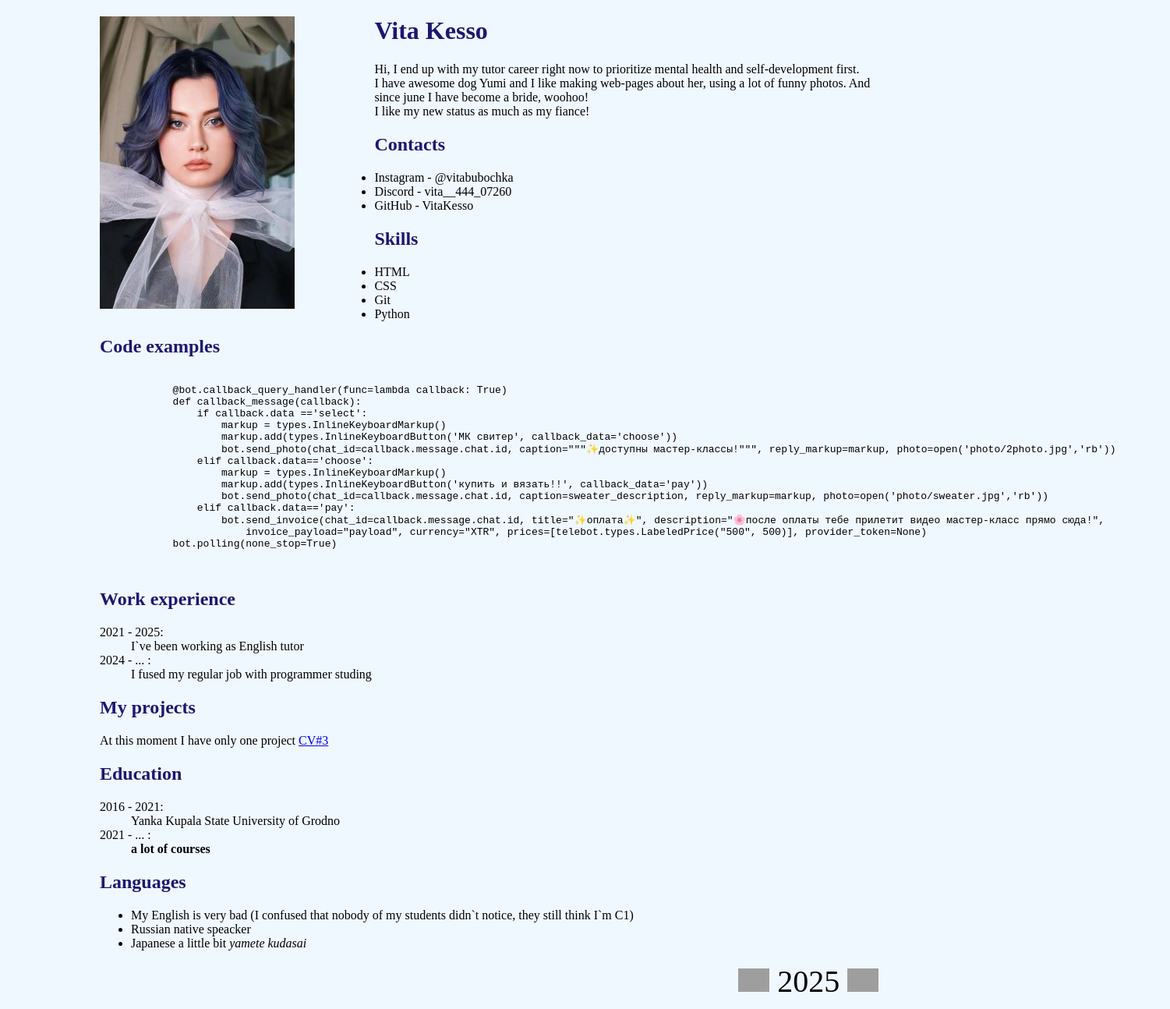
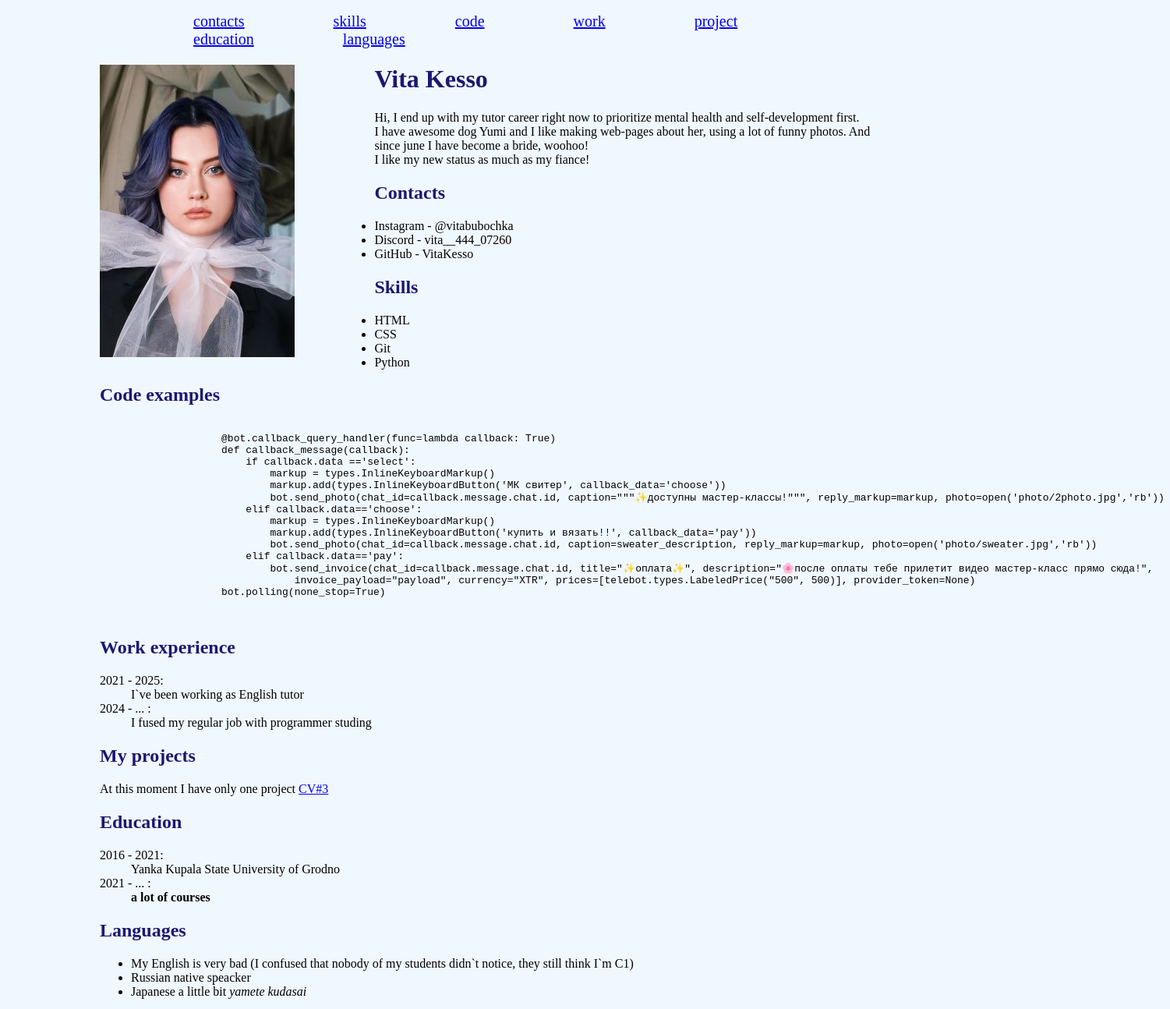
Before and after one commit to VitaKesso/rsschool-cv, a plain HTML site: page index.html in a window 1280 px wide. Shown: the top 1294 px of the page at 78% size, 1501 px wide, since content can reach past the window. Drawn offline with Linux system fonts and the light colour scheme; grey boxes are pictures that could not be loaded.

Commit message:
feat: add nav, header, main, footer, styles

```diff
--- a/index.html
+++ b/index.html
@@ -1,23 +1,44 @@
 <!DOCTYPE html>
 <html lang="en">
+
 <head>
     <title>VitaKesso</title>
     <link rel="stylesheet" href="style.css">
 </head>
+
 <body>
+    <header>
+        <nav>
+            <ul>
+                <li><a href="#contacts">contacts</a></li>
+                <li><a href="#skills">skills</a></li>
+                <li><a href="#code">code</a></li>
+                <li><a href="#work">work</a></li>
+                <li><a href="#project">project</a></li>
+                <li><a href="#education">education</a></li>
+                <li><a href="#languages">languages</a></li>
+            </ul>
+        </nav>
+    </header>
+    <main>
         <img src="photo/avatar.jpg" style="float: left; margin-right: 10%;" alt="avatar">
         <h1>Vita Kesso</h1>
         <p>
             Hi, I end up with my tutor career right now to prioritize mental health and self-development first.<br>
-            I have awesome dog Yumi and I like making web-pages about her, using a lot of funny photos. And since june I have become a bride, woohoo!<br>
+            I have awesome dog Yumi and I like making web-pages about her, using a lot of funny photos. And since june I
+            have become a bride, woohoo!<br>
             I like my new status as much as my fiance!<br>
         </p>
+        <div>
+            <section id="contacts">
                 <h2>Contacts</h2>
                 <ul>
                     <li>Instagram - @vitabubochka</li>
                     <li>Discord - vita__444_07260</li>
                     <li>GitHub - VitaKesso</li>
                 </ul>
+            </section>
+            <section id="skills">
                 <h2>Skills</h2>
                 <ul>
                     <li>HTML</li>
@@ -25,6 +46,8 @@
                     <li>Git</li>
                     <li>Python</li>
                 </ul>
+            </section>
+            <section id="code">
                 <h2>Code examples</h2>
                 <pre>
                     <code>
@@ -44,6 +67,8 @@
                     bot.polling(none_stop=True)
                     </code>
                 </pre>
+            </section>
+            <section id="work">
                 <h2>Work experience</h2>
                 <dl>
                     <dt>2021 - 2025:</dt>
@@ -51,10 +76,14 @@
                     <dt>2024 - ... :</dt>
                     <dd>I fused my regular job with programmer studing</dd>
                 </dl>
+            </section>
+            <section id="project">
                 <h2>My projects</h2>
                 <p>At this moment I have only one project
                     <a href="https://github.com/VitaKesso/rsschool-cv/tree/rsschool-cv-html">CV#3</a>
                 </p>
+            </section>
+            <section id="education">
                 <h2>Education</h2>
                 <dl>
                     <dt>2016 - 2021:</dt>
@@ -62,16 +91,27 @@
                     <dt>2021 - ... :</dt>
                     <dd><strong>a lot of courses</strong></dd>
                 </dl>
+            </section>
+            <section id="languages">
                 <h2>Languages</h2>
                 <ul>
-            <li>My English is very bad (I confused that nobody of my students didn`t notice, they still think I`m C1)</li>
+                    <li>My English is very bad (I confused that nobody of my students didn`t notice, they still think
+                        I`m C1)</li>
                     <li>Russian native speacker</li>
                     <li>Japanese a little bit <em>yamete kudasai</em></li>
                 </ul>
+            </section>
+        </div>
+    </main>
     <footer>
-            <a href="https://github.com/VitaKesso"><img src="https://encrypted-tbn0.gstatic.com/images?q=tbn:ANd9GcQ0NHHauAPXDzZS3M15I4hrYuIZSi004LnYZA&s" height="30"></a>
+        <a href="https://github.com/VitaKesso"><img
+                src="https://encrypted-tbn0.gstatic.com/images?q=tbn:ANd9GcQ0NHHauAPXDzZS3M15I4hrYuIZSi004LnYZA&s"
+                height="30" alt="github"></a>
         2025
-            <a href="https://rs.school/courses/javascript-ru"><img src="https://raw.githubusercontent.com/rolling-scopes-school/tasks/a2a648a704a2eee3e2013b9e13bee765ab00f959/tasks/cv/rs-school-logo.svg" height="30"></a>
+        <a href="https://rs.school/courses/javascript-ru"><img
+                src="https://raw.githubusercontent.com/rolling-scopes-school/tasks/a2a648a704a2eee3e2013b9e13bee765ab00f959/tasks/cv/rs-school-logo.svg"
+                height="30" alt="rs school"></a>
     </footer>
 </body>
+
 </html>
--- a/style.css
+++ b/style.css
@@ -1,11 +1,25 @@
-body{
-    background-color:aliceblue;
-    margin-left:10%;
-    margin-right:10%;
+body {
+    background-color: aliceblue;
+    margin-left: 10%;
+    margin-right: 10%;
 }
-h1{color:midnightblue}
-h2{color:midnightblue}
-footer{
-    margin-left:80%;
+
+h1 {
+    color: midnightblue
+}
+
+h2 {
+    color: midnightblue
+}
+
+nav li {
+    display: inline-block;
+    margin-left: 80px;
+    margin-right: 30px;
+    font-size: 20px;
+}
+
+footer {
+    margin-left: 80%;
     font-size: 40px;
 }
```
Lines whose indentation alone changed are shown as unchanged.
